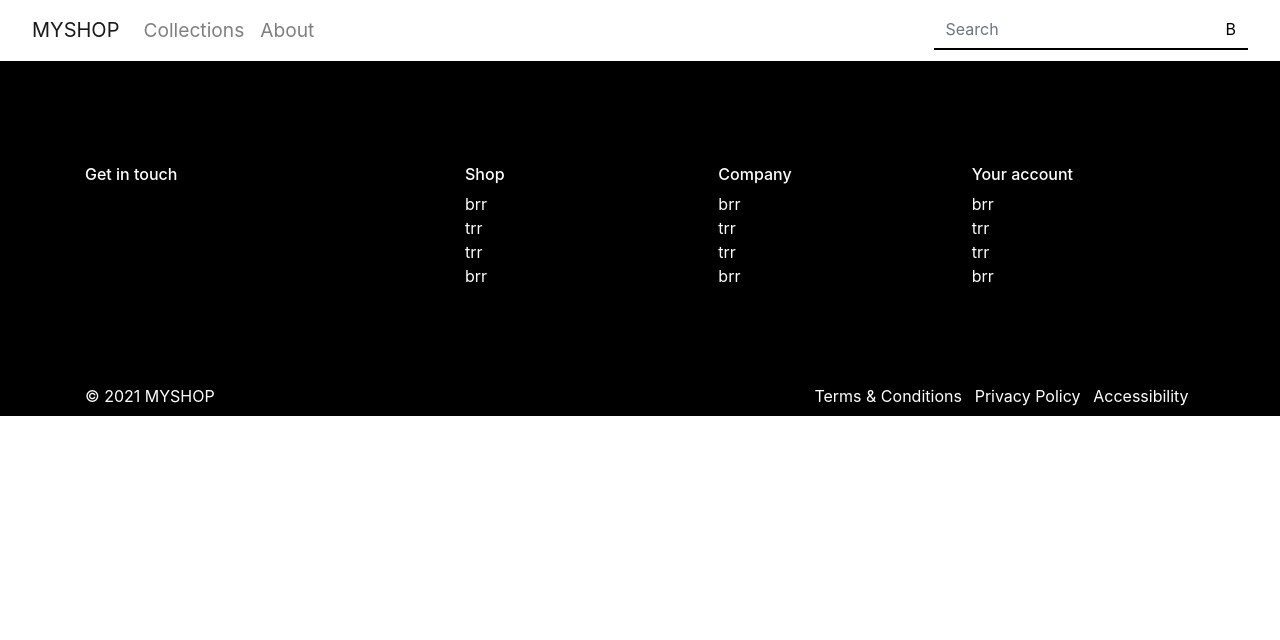
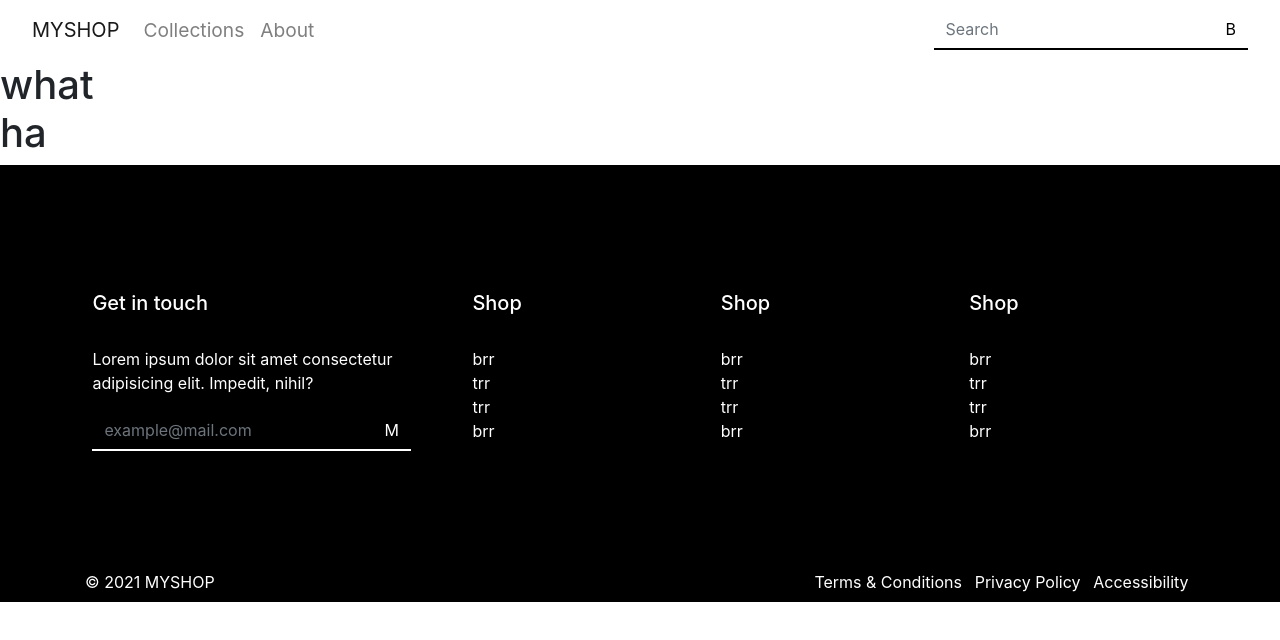
Before and after one commit to Dudiko2/myshop, a Next.js app: page / in a window 1280 px wide. Shown: the top 640 px of the page. Built offline with nearby package versions, Linux system fonts and the light colour scheme.

Commit message:
done footer

```diff
--- a/components/Footer.tsx
+++ b/components/Footer.tsx
@@ -1,5 +1,12 @@
 import { FC } from "react";
-import { Col, Container, Row } from "react-bootstrap";
+import {
+	Button,
+	Col,
+	Container,
+	Form,
+	FormControl,
+	Row,
+} from "react-bootstrap";
 import Link from "next/link";
 import styles from "../styles/Footer.module.css";
 
@@ -8,41 +15,64 @@ const Footer: FC = () => {
 		<Container fluid as="footer" className={styles.Footer}>
 			<Container>
 				<Row className={styles.company}>
+					{/* email input */}
 					<Col lg={12} xl={4}>
-						<h6>Get in touch</h6>
+						<div>
+							<h5 className={styles.sectionHeading}>Get in touch</h5>
+							<p>
+								Lorem ipsum dolor sit amet consectetur adipisicing elit.
+								Impedit, nihil?
+							</p>
+							<Form inline>
+								<div className={`input-cont ${styles.mailContainer}`}>
+									<FormControl type="email" placeholder="example@mail.com" />
+									<Button>M</Button>
+								</div>
+							</Form>
+						</div>
 					</Col>
-					<Col>
+
+					{/* company links */}
+					<Col lg={12} xl={8}>
 						<Row>
-							<Col>
-								<h6>Shop</h6>
+							<Col md={12} lg={4}>
+								<div>
+									<h5 className={styles.sectionHeading}>Shop</h5>
 									<ul>
 										<li>brr</li>
 										<li>trr</li>
 										<li>trr</li>
 										<li>brr</li>
 									</ul>
+								</div>
 							</Col>
-							<Col>
-								<h6>Company</h6>
+							<Col md={12} lg={4}>
+								<div>
+									<h5 className={styles.sectionHeading}>Shop</h5>
 									<ul>
 										<li>brr</li>
 										<li>trr</li>
 										<li>trr</li>
 										<li>brr</li>
 									</ul>
+								</div>
 							</Col>
 							<Col>
-								<h6>Your account</h6>
+								<div>
+									<h5 className={styles.sectionHeading}>Shop</h5>
 									<ul>
 										<li>brr</li>
 										<li>trr</li>
 										<li>trr</li>
 										<li>brr</li>
 									</ul>
+								</div>
 							</Col>
 						</Row>
 					</Col>
 				</Row>
+
+				{/* copyright and legals */}
 				<Row>
 					<Col md={12} lg={6} className={styles.copy}>
 						<p>&copy; 2021 MYSHOP</p>
--- a/components/Header.tsx
+++ b/components/Header.tsx
@@ -25,7 +25,7 @@ const Header: FC = () => {
 						</Nav.Item>
 					</Nav>
 					<Form inline>
-						<div className={styles.searchContainer}>
+						<div className={`input-cont`}>
 							<FormControl type="text" placeholder="Search" />
 							<Button>B</Button>
 						</div>
--- /dev/null
+++ b/components/Hero.tsx
@@ -0,0 +1,11 @@
+import { FC } from "react";
+
+const Hero: FC = () => {
+	return (
+		<h1>
+			what <p>ha</p>
+		</h1>
+	);
+};
+
+export default Hero;
--- a/pages/index.tsx
+++ b/pages/index.tsx
@@ -1,13 +1,17 @@
 import Head from "next/head";
 import Layout from "../hoc/Layout";
+import Hero from "../components/Hero";
 
-export default function Home() {
+const Home = () => {
 	return (
 		<Layout>
 			<Head>
 				<title>MYSHOP </title>
 				<link rel="icon" href="/favicon.ico" />
 			</Head>
+			<Hero />
 		</Layout>
 	);
-}
+};
+
+export default Home;
--- a/styles/Footer.module.css
+++ b/styles/Footer.module.css
@@ -5,7 +5,34 @@
 }
 
 .company {
-	padding: 6rem 0;
+	padding: 4rem 0 6rem 0;
+}
+
+.company > * {
+	padding: 1.4rem;
+}
+
+.company .sectionHeading {
+	margin: 2rem 0;
+}
+
+.company .mailContainer {
+	color: white;
+	margin-top: 1rem;
+	border-bottom: 2px solid white;
+}
+
+.mailContainer > button {
+	color: white;
+}
+
+.mailContainer > input {
+	color: white;
+}
+
+.mailContainer > input:focus {
+	background-color: inherit;
+	color: inherit;
 }
 
 .copy {
--- a/styles/Header.module.css
+++ b/styles/Header.module.css
@@ -12,36 +12,6 @@
 	align-items: center;
 }
 
-.searchContainer {
-	display: flex;
-	border-bottom: 2px solid black;
-}
-
-.searchContainer > * {
-	border-style: none;
-	background-color: transparent;
-	color: black;
-}
-
-.searchContainer > input {
-	margin-right: 0.5rem;
-}
-
-.searchContainer > input:focus {
-	border: none;
-	box-shadow: none;
-}
-
-.searchContainer > button:focus {
-	border: none;
-	box-shadow: none;
-}
-
-.searchContainer > button:hover {
-	background-color: rgb(241, 241, 241);
-	color: black;
-}
-
 @media only screen and (min-width: 992px) {
 	.Navbar {
 		padding: 0.5rem 2rem;
--- a/styles/globals.css
+++ b/styles/globals.css
@@ -33,3 +33,33 @@ p {
 .capitalize {
 	text-transform: capitalize;
 }
+
+.input-cont {
+	display: flex;
+	border-bottom: 2px solid black;
+}
+
+.input-cont > * {
+	border-style: none;
+	background-color: transparent;
+	color: black;
+}
+
+.input-cont > input {
+	margin-right: 0.5rem;
+}
+
+.input-cont > input:focus {
+	border: none;
+	box-shadow: none;
+}
+
+.input-cont > button:focus {
+	border: none;
+	box-shadow: none;
+}
+
+.input-cont > button:hover {
+	background-color: rgb(241, 241, 241);
+	color: black;
+}
```
Lines whose indentation alone changed are shown as unchanged.
